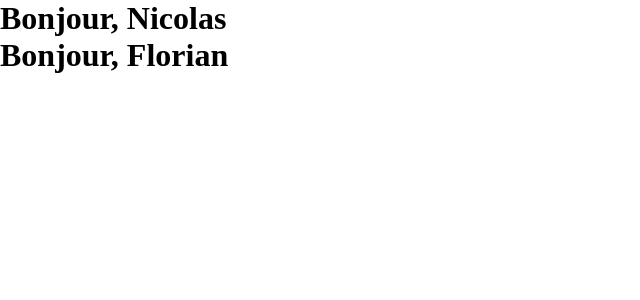
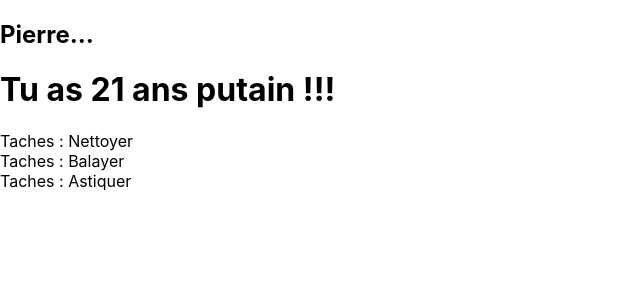
Before and after one commit to TheFlover/React-Projet-ISITECH, a React (Create React App) app: page / in a window 1280 px wide. Shown: the top 300 px of the page, without its empty margins (0-640 px from the left). Built offline with nearby package versions, Linux system fonts and the light colour scheme.

Commit message:
Tp entrainement

```diff
--- a/src/App.css
+++ b/src/App.css
@@ -1,7 +1,7 @@
-* {
-  margin: 0;
+.App {
+  text-align: center;
 }
 
-.App {
-  background-color: #111;
+.App-link {
+  color: #61dafb;
 }
--- a/src/App.js
+++ b/src/App.js
@@ -1,16 +1,19 @@
-import './App.css';
+import './App.css'
+import Card from './components/card'
+import TaskList from './components/TaskList'
 
-function Welcome(props) {
-  return <h1>Bonjour, {props.name}</h1>;
-}
 
-function App() {
+
+const App = () => {
+  const taTasks = ['Nettoyer', 'Balayer', 'Astiquer']
+
   return (
-    <div>
-      <Welcome name="Nicolas" />
-      <Welcome name="Florian" />
-    </div>
-  );
+    <>
+      <Card name='Pierre' age='21'/>
+
+      <TaskList tasks={taTasks}/>
+    </>
+  )
 }
 
 export default App;
--- /dev/null
+++ b/src/components/Task.js
@@ -0,0 +1,11 @@
+const Task = (props) => {
+    console.log(props)
+
+    return(
+        <div>
+            Taches : {props.task}
+        </div>
+    )
+}
+
+export default Task;
--- /dev/null
+++ b/src/components/TaskList.js
@@ -0,0 +1,15 @@
+import Task from './Task'
+
+const TaskList = (props) => {
+    console.log(props)
+
+    return(
+        <div className="tasklist">
+            {props.tasks.map(element => (
+                <Task task={element}/>
+            ))}
+        </div>
+    )
+}
+
+export default TaskList;
--- /dev/null
+++ b/src/components/card.js
@@ -0,0 +1,10 @@
+const Card = (props) => {
+    return (
+      <div>
+        <h2> {props.name}...</h2>
+        <h1>Tu as {props.age} ans putain !!!</h1>
+      </div>
+    );
+  }
+
+  export default Card;
--- a/src/index.js
+++ b/src/index.js
@@ -1,6 +1,17 @@
 import React from 'react';
 import ReactDOM from 'react-dom';
+import './index.css';
+import App from './App';
+import reportWebVitals from './reportWebVitals';
 
-import App from './App';
+ReactDOM.render(
+  <React.StrictMode>
+    <App />
+  </React.StrictMode>,
+  document.getElementById('root')
+);
 
-ReactDOM.render(<App />, document.getElementById('root'));
+// If you want to start measuring performance in your app, pass a function
+// to log results (for example: reportWebVitals(console.log))
+// or send to an analytics endpoint. Learn more: https://bit.ly/CRA-vitals
+reportWebVitals();
```
Also changed, not shown: src/setupTests.js (added, +5 -0 lines), src/index.css (indentation only), src/reportWebVitals.js (indentation only), 1 other file (tests, documents, lock files or other folders).
